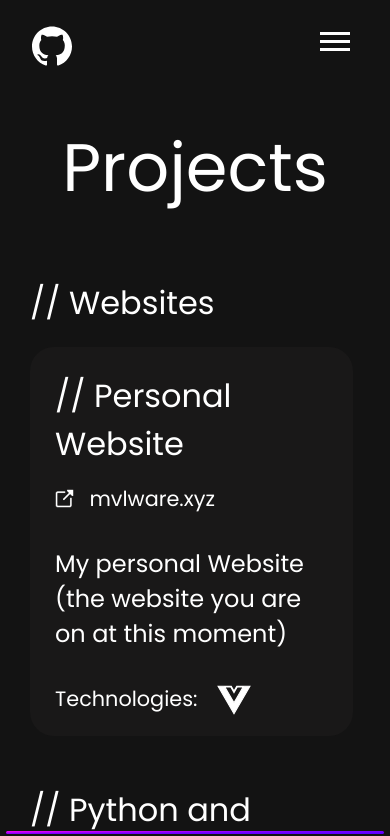
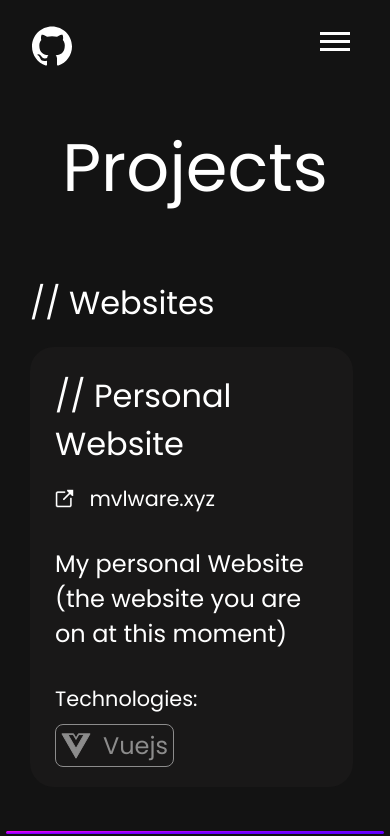
Before and after one commit to mvlwarekekw/mvlware.xyz, a Vue app: page /projects in a window 390 px wide. Shown: the top 836 px of the page. Built offline with nearby package versions, Linux system fonts and the light colour scheme.

Commit message:
feat: add new technology design  for projects

```diff
--- a/src/components/Project.vue
+++ b/src/components/Project.vue
@@ -1,4 +1,6 @@
 <script setup lang="ts">
+import Technology from "@/components/Technology.vue";
+
 defineProps({
   name: {
     type: String,
@@ -21,6 +23,14 @@ defineProps({
     default: []
   }
 })
+
+const technology_name = (path: String) => {
+  const technology = (path as string)
+      .replace('/', '')
+      .replace('.svg', '')
+
+  return technology.charAt(0).toUpperCase() + technology.slice(1)
+}
 </script>
 
 <template>
@@ -39,12 +49,13 @@ defineProps({
         {{ description }}
       </p>
     </div>
-  <div class="wrapper flex flex-row">
-    <p class="technologies c-font-size">Technologies:</p>
+    <div class="wrapper flex flex-row technologies">
+      <div class="technology-wrapper-title">
+        <p class="c-font-size mr">Technologies:</p>
+      </div>
       <div v-for="technology in technologies" class="technology-wrapper">
-      <img :src="(technology as string)" :alt="technology" class="technology" >
+        <Technology v-bind:name="technology_name(technology)" v-bind:path="technology" />
       </div>
-
     </div>
   </div>
 </template>
@@ -79,20 +90,26 @@ defineProps({
   margin: 17px 0;
 }
 
+.technologies {
+  display: flex;
+  flex-wrap: wrap;
+}
+
 .technology-wrapper {
   display: flex;
   align-items: center;
-  justify-items: center;
+  border: 3px #fff;
+  margin-right: 15px;
+  margin-bottom: 5px;
 }
 
-.technology {
-  width: 1.3vmax;
-  height: 1.3vmax;
-  padding: 0 20px 4px 10px;
+.technology-wrapper-title {
+  display: flex;
+  align-items: center;
 }
 
-.technology:nth-child(1) {
-  padding-left: 20px;
+.mr {
+  margin-right: 15px;
 }
 
 .wrapper:last-child {
@@ -118,9 +135,16 @@ defineProps({
     width: 100%;
   }
 
-  .technology {
-    width: 4vmax;
-    height: 4vmax;
+  .technology-wrapper {
+    flex-direction: column;
+  }
+
+  .mobile {
+    flex-direction: column;
+  }
+
+  .technologies {
+    text-align: left;
   }
 }
 
--- /dev/null
+++ b/src/components/Technology.vue
@@ -0,0 +1,38 @@
+<script setup lang="ts">
+import { defineProps } from 'vue'
+import Skill from "@/components/Skill.vue";
+
+defineProps({
+  name: {
+    type: String,
+    default: "Python"
+  },
+  path: {
+    type: String,
+    default: "/python.svg"
+  }
+})
+
+</script>
+
+<template>
+<div class="border">
+  <Skill v-bind:name="name" v-bind:path="path" class="skill" />
+</div>
+</template>
+
+<style scoped>
+.border {
+  border: 1px solid white;
+  padding: 3px 5px;
+  border-radius: 8px;
+  opacity: 50%;
+}
+
+@media screen and (max-width: 768px) {
+  .border {
+    margin-top: 10px;
+  }
+}
+
+</style>
```
Also changed, not shown: 1 other file (tests, documents, lock files or other folders). Lines whose indentation alone changed are shown as unchanged.
